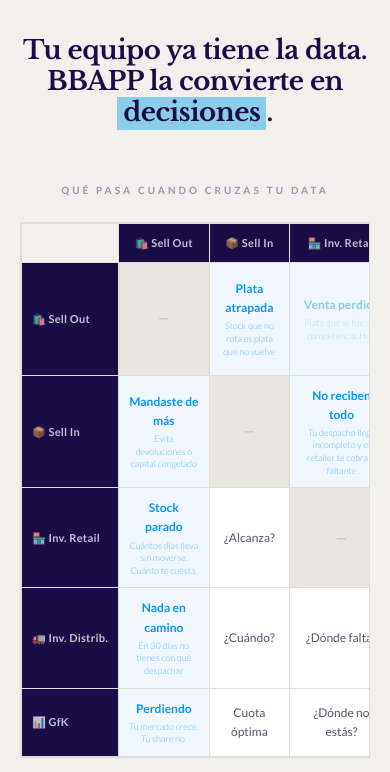
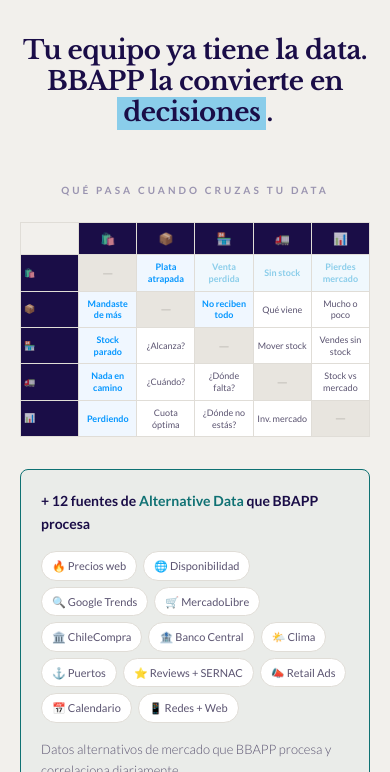
Before and after one commit to BB2030/BBAPP, a plain HTML site: page index.html in a window 390 px wide. Shown: the part 72-844 px from the top of the page. Drawn offline with nearby package versions, Linux system fonts and the light colour scheme.

Commit message:
Update index.html

```diff
--- a/index.html
+++ b/index.html
@@ -137,8 +137,7 @@
 /* ─── MATRIX ─── */
 .matrix-wrap {
   overflow-x: auto;
-  max-width: 660px;
-  margin: 0 auto;
+  width: 100%;
 }
 
 .matrix {
@@ -456,14 +455,18 @@
   .section { padding: 32px 20px; }
 
   .matrix-wrap {
-    overflow-x: scroll;
-    -webkit-overflow-scrolling: touch;
-    max-width: 100%;
-    border: 1px solid var(--border);
+    overflow-x: visible;
+    width: 100%;
   }
-  .matrix { min-width: 560px; }
-  .matrix th, .matrix td { padding: 10px 10px; font-size: 11px; }
-  .matrix td.cell small { font-size: 9px; }
+  .matrix { min-width: unset; width: 100%; table-layout: fixed; }
+  .matrix th, .matrix td { padding: 6px 3px; font-size: 9px; }
+  .matrix td.row-head { font-size: 9px; padding: 6px 3px; }
+  .matrix thead th { font-size: 12px; padding: 6px 2px; letter-spacing: 0; }
+  .matrix td.cell small { display: none; }
+  .matrix td.cell { font-size: 9px; line-height: 1.3; }
+  /* Show only emoji in headers on mobile */
+  .matrix thead th .label { display: none; }
+  .matrix td.row-head .label { display: none; }
 
   .glossary { grid-template-columns: 1fr 1fr; }
   .gloss-item:nth-child(5) { border-right: none; }
@@ -504,16 +507,16 @@
       <thead>
         <tr>
           <th></th>
-          <th>🛍️ Sell Out</th>
-          <th>📦 Sell In</th>
-          <th>🏪 Inv. Retail</th>
-          <th>🚛 Inv. Distrib.</th>
-          <th>📊 GfK</th>
+          <th>🛍️<span class="label"> Sell Out</span></th>
+          <th>📦<span class="label"> Sell In</span></th>
+          <th>🏪<span class="label"> Inv. Retail</span></th>
+          <th>🚛<span class="label"> Inv. Distrib.</span></th>
+          <th>📊<span class="label"> GfK</span></th>
         </tr>
       </thead>
       <tbody>
         <tr>
-          <td class="row-head">🛍️ Sell Out</td>
+          <td class="row-head">🛍️<span class="label"> Sell Out</span></td>
           <td class="empty">—</td>
           <td class="cell amber">Plata atrapada<br><small>Stock que no rota es plata que no vuelve</small></td>
           <td class="cell red">Venta perdida<br><small>Plata que se fue a la competencia. Hoy.</small></td>
@@ -521,7 +524,7 @@
           <td class="cell red">Pierdes mercado<br><small>Subes en ventas pero pierdes participación</small></td>
         </tr>
         <tr>
-          <td class="row-head">📦 Sell In</td>
+          <td class="row-head">📦<span class="label"> Sell In</span></td>
           <td class="cell amber">Mandaste de más<br><small>Evita devoluciones o capital congelado</small></td>
           <td class="empty">—</td>
           <td class="cell amber">No reciben todo<br><small>Tu despacho llega incompleto y el retailer te cobra el faltante</small></td>
@@ -529,7 +532,7 @@
           <td class="cell">Mucho o poco</td>
         </tr>
         <tr>
-          <td class="row-head">🏪 Inv. Retail</td>
+          <td class="row-head">🏪<span class="label"> Inv. Retail</span></td>
           <td class="cell amber">Stock parado<br><small>Cuántos días lleva sin moverse. Cuánto te cuesta.</small></td>
           <td class="cell">¿Alcanza?</td>
           <td class="empty">—</td>
@@ -537,7 +540,7 @@
           <td class="cell">Vendes sin stock</td>
         </tr>
         <tr>
-          <td class="row-head">🚛 Inv. Distrib.</td>
+          <td class="row-head">🚛<span class="label"> Inv. Distrib.</span></td>
           <td class="cell amber">Nada en camino<br><small>En 30 días no tienes con qué despachar</small></td>
           <td class="cell">¿Cuándo?</td>
           <td class="cell">¿Dónde falta?</td>
@@ -545,7 +548,7 @@
           <td class="cell">Stock vs mercado</td>
         </tr>
         <tr>
-          <td class="row-head">📊 GfK</td>
+          <td class="row-head">📊<span class="label"> GfK</span></td>
           <td class="cell amber">Perdiendo<br><small>Tu mercado crece. Tu share no.</small></td>
           <td class="cell">Cuota óptima</td>
           <td class="cell">¿Dónde no estás?</td>
```
